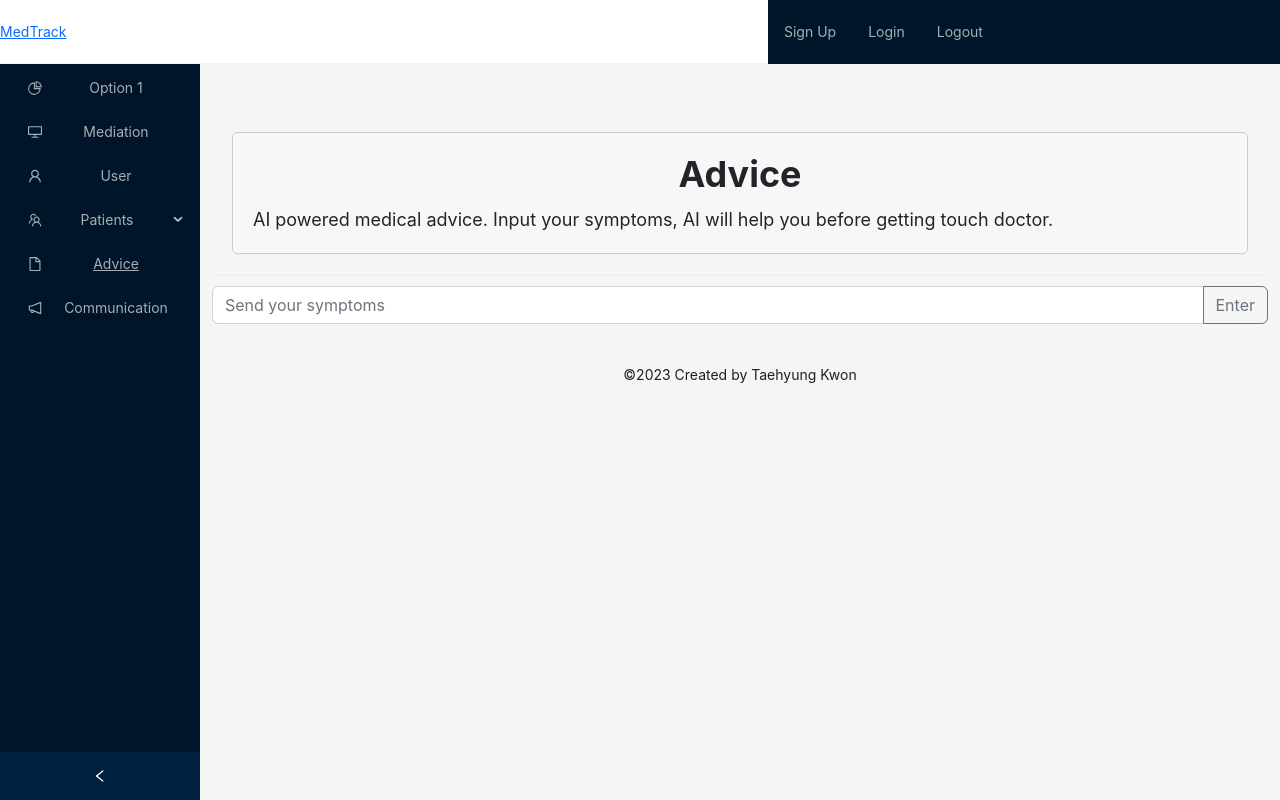
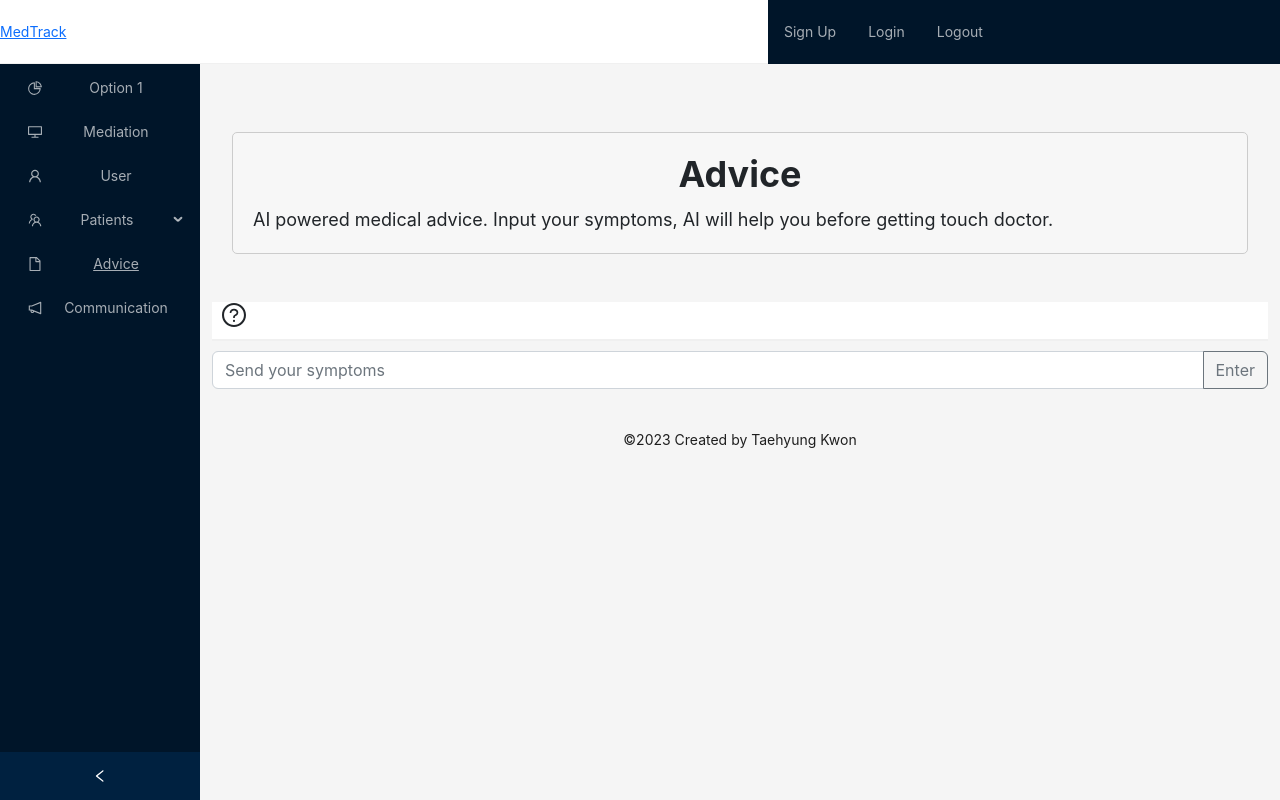
Before and after one commit to Steelzen/medtrack-client, a React (Create React App) app: page /advice in a window 1280 px wide. Built offline with nearby package versions, Linux system fonts and the light colour scheme.

Commit message:
Modify input mechanism on Advice with useRef hooks

```diff
--- a/src/App.js
+++ b/src/App.js
@@ -6,8 +6,8 @@ import {
   Route,
   Routes,
 } from "react-router-dom";
-import MainPage from "./components/mainpage";
-import SignUp from "./components/signup";
+import MainPage from "./pages/mainpage";
+import SignUp from "./pages/signup";
 
 import { unstable_mockFirebase } from "@firebase/rules-unit-testing";
 import firebase from "firebase/compat/app";
--- a/src/components/advice.jsx
+++ b/src/components/advice.jsx
@@ -1,4 +1,4 @@
-import { useState } from "react";
+import { useState, useRef } from "react";
 import { Form, Button } from "react-bootstrap";
 import InputGroup from "react-bootstrap/InputGroup";
 import { Spin } from "antd";
@@ -9,6 +9,8 @@ const Advice = () => {
   const [input, setInput] = useState("");
   const [output, setOutput] = useState("");
   const [loading, setLoading] = useState(false);
+
+  let inputRef = useRef(null);
 
   const handleSubmit = async (e) => {
     e.preventDefault();
@@ -27,6 +29,8 @@ const Advice = () => {
     if (response) {
       setOutput(response.trim());
     }
+
+    inputRef.current = input;
   };
 
   return (
@@ -39,13 +43,13 @@ const Advice = () => {
         </p>
       </div>
       <div className="question-container">
-        {input && (
+        {inputRef && (
           <div className="mt-5 input-generated-wrapper">
             <h4>
               <QuestionCircleOutlined />
             </h4>
             <div className="mt-3">
-              <p>{input}</p>
+              <p>{inputRef.current}</p>
             </div>
           </div>
         )}
--- a/src/index.js
+++ b/src/index.js
@@ -1,6 +1,7 @@
 import React from "react";
 import ReactDOM from "react-dom/client";
 import { BrowserRouter } from "react-router-dom";
+import "antd/dist/reset.css";
 import "./index.css";
 import App from "./App";
 import reportWebVitals from "./reportWebVitals";
--- a/src/components/mainpage.jsx
+++ b/src/pages/mainpage.jsx
@@ -15,8 +15,8 @@ import {
   UserOutlined,
   NotificationOutlined,
 } from "@ant-design/icons";
-import MainContent from "./mainContent";
-import Advice from "./advice";
+import MainContent from "../components/mainContent";
+import Advice from "../components/advice";
 
 const { Header, Footer, Sider } = Layout;
 const { SubMenu } = Menu;
--- a/src/components/signup.jsx
+++ b/src/pages/signup.jsx
@@ -7,7 +7,7 @@ import { Form, Button } from "react-bootstrap";
 import { useState } from "react";
 import { useNavigate } from "react-router-dom";
 import validator from "validator";
-import getCookie from "./getCookie";
+import getCookie from "../components/getCookie";
 import axios from "axios";
 
 const SignUp = ({ db }) => {
```
Also changed, not shown: src/index.css (+0 -8 lines).
